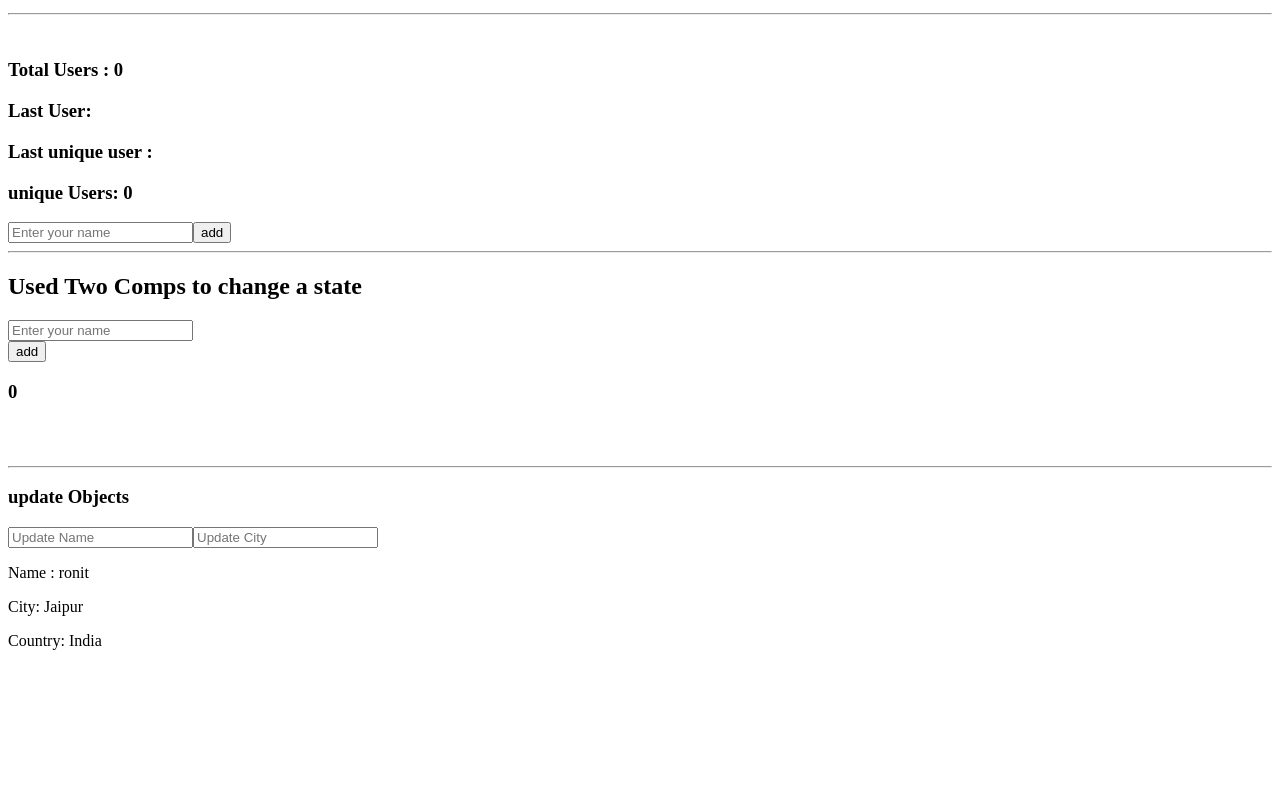
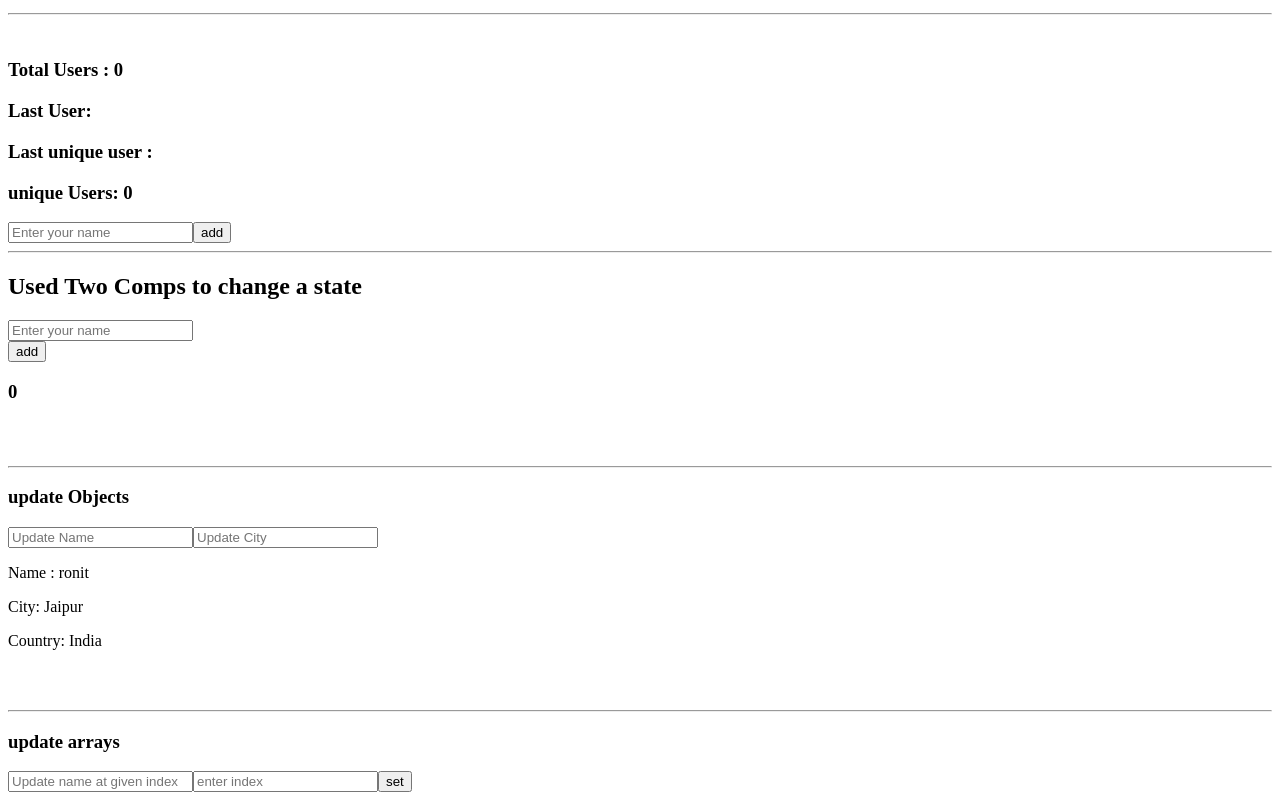
Before and after one commit to kaihatsuRONIT/reactRevision, a React (Vite) app in the folder react-blog-app/: page / in a window 1280 px wide. Shown: the part 2677-3477 px from the top of the page. Before the commit the page ends 3343 px from the top, so only its background shows below. Built offline with nearby package versions, Linux system fonts and the light colour scheme.

Commit message:
updated arrays in react

```diff
--- a/react-blog-app/src/UpdateObjs.jsx
+++ b/react-blog-app/src/UpdateObjs.jsx
@@ -1,6 +1,9 @@
 import { useState } from "react"
 
 function UpdateObjs(){
+    const [index,setIndex] = useState("");
+    const [nameValue,setNameValue] = useState("");
+    const [dataDetails,setDataDetails] = useState([]);
     const [data,setData] = useState({
         name:"ronit",
         address:{
@@ -14,7 +17,12 @@ function UpdateObjs(){
     const handleCity = (val)=>{
         setData({...data,address:{...data.address,city:val}})
     }
-
+    const handleArrayValue = (val,idx)=>{
+        const newArr = [...dataDetails]
+        newArr[idx] = val;
+        setDataDetails(newArr);
+    }
+    console.log(dataDetails)
     return (
         <>
         <h3>update Objects</h3>
@@ -23,6 +31,18 @@ function UpdateObjs(){
         <p>Name : {data.name}</p>
         <p>City: {data.address.city}</p>
         <p>Country: {data.address.country}</p>
+        <br />
+        <br />
+        <hr />
+        <h3>update arrays</h3>
+        <input type="text" placeholder="Update name at given index" value={nameValue} onChange={(e)=>setNameValue(e.target.value)}/>
+        <input type="text" placeholder="enter index" value={index} onChange={(e)=>setIndex(e.target.value)}/>
+        <button onClick={()=>handleArrayValue(nameValue,index)}>set</button>
+        {
+            dataDetails.map((item,index)=>(
+                <p key={index}>{item}</p>
+            ))
+        }
         </>
     )
 }
```
